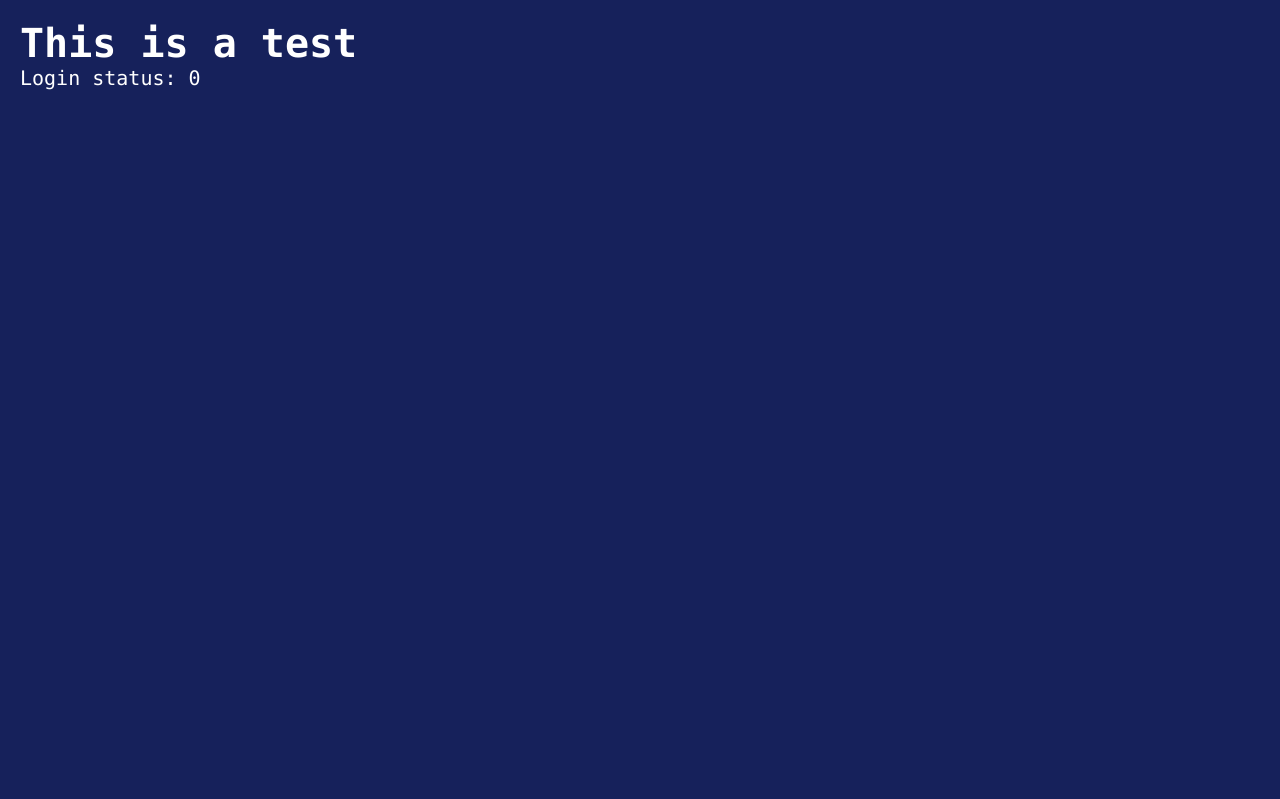
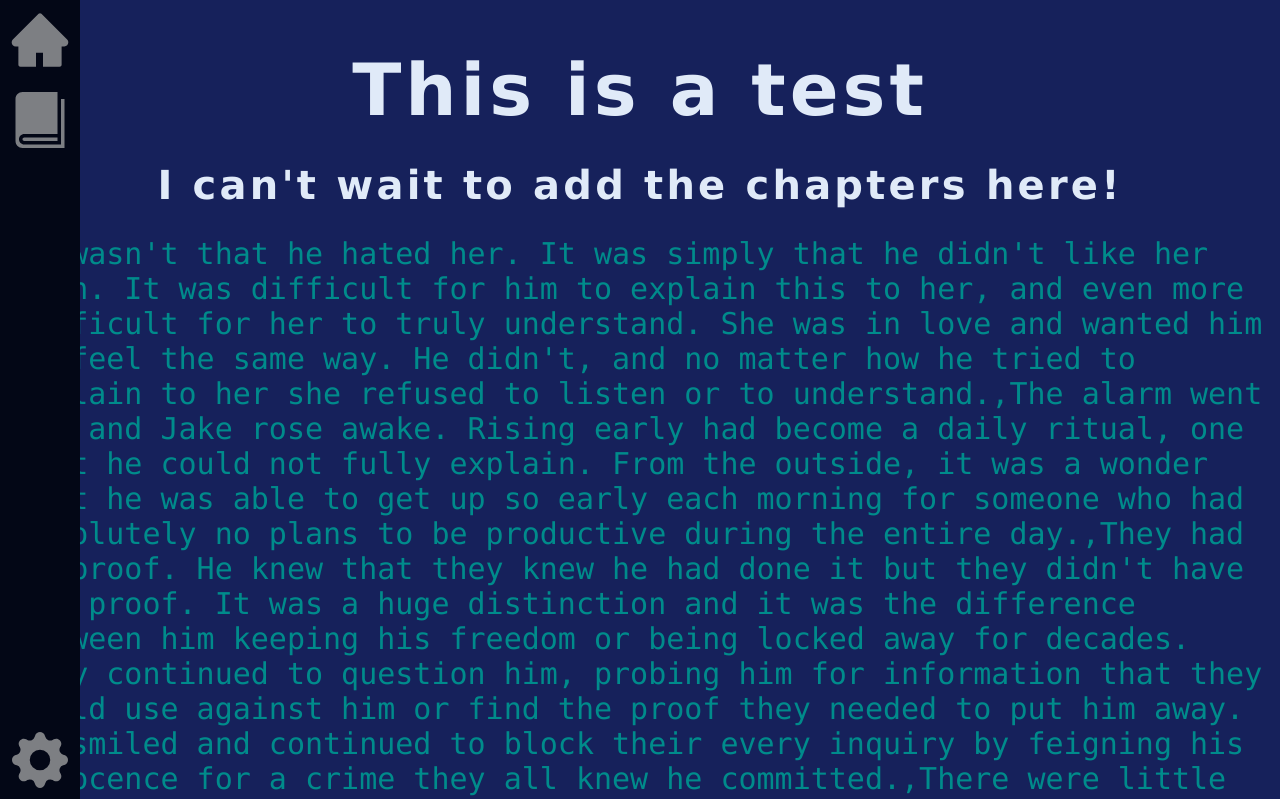
Before and after one commit to SamuelCGP/JSQuest, a React (Create React App) app in the folder client/: page /home in a window 1280 px wide. Shown: the top 799 px of the page. Built offline with nearby package versions, Linux system fonts and the light colour scheme; no server answers.

Commit message:
started a navbar

```diff
--- /dev/null
+++ b/client/src/components/Navbar/Navbar.styles.tsx
@@ -0,0 +1,95 @@
+import ColorPalette from "../../utils/ColorPalette";
+import styled from "styled-components";
+import { Link } from "react-router-dom";
+import { AiFillHome } from "react-icons/ai";
+import { ImBook } from "react-icons/im";
+import { BsGearFill } from "react-icons/bs";
+
+export const NavContainer = styled.nav`
+	background-color: ${ColorPalette.black};
+	position: fixed;
+
+	bottom: 0;
+	width: 100vw;
+	height: 3.5rem;
+
+	@media (min-width: 900px) {
+		top: 0;
+		width: 5rem;
+		height: 100vh;
+	}
+`;
+
+export const NavNav = styled.ul`
+	list-style: none;
+	padding: 0;
+	margin: 0;
+	display: flex;
+	flex-direction: row;
+    height: 100%;
+
+	@media (min-width: 900px) {
+		flex-direction: column;
+		align-items: center;
+	}
+`;
+
+export const NavItem = styled.li`
+	width: 100%;
+`;
+
+export const LastItem = styled(NavItem)`
+	@media (min-width: 900px) {
+		margin-top: auto;
+	}
+`;
+
+export const NavLink = styled(Link)`
+	display: flex;
+	align-items: center;
+	justify-content: center;
+	height: 3.5rem;
+	color: ${ColorPalette.lightCyan};
+	text-decoration: none;
+	filter: grayscale(100%) opacity(0.7);
+	transition: 0.2s;
+
+	&:hover {
+		filter: grayscale(0%) opacity(1);
+	}
+
+	@media (min-width: 900px) {
+		height: 5rem;
+	}
+`;
+
+export const LinkText = styled.span`
+	display: none;
+`;
+
+export const HomeIcon = styled(AiFillHome)`
+	width: 3rem;
+	height: 3rem;
+	@media (min-width: 900px) {
+		width: 4rem;
+		height: 4rem;
+	}
+`;
+
+export const MaterialsIcon = styled(ImBook)`
+	width: 2.5rem;
+	height: 2.5rem;
+	@media (min-width: 900px) {
+		width: 3.5rem;
+		height: 3.5rem;
+	}
+`;
+
+export const ConfigIcon = styled(BsGearFill)`
+	width: 2.5rem;
+	height: 2.5rem;
+	@media (min-width: 900px) {
+		width: 3.5rem;
+		height: 3.5rem;
+	}
+`;
--- /dev/null
+++ b/client/src/components/Navbar/Navbar.tsx
@@ -0,0 +1,30 @@
+import { LinkText, NavContainer, NavItem, LastItem, NavNav, NavLink, HomeIcon, MaterialsIcon, ConfigIcon } from "./Navbar.styles";
+
+function Navbar() {
+    return (
+    <NavContainer>
+        <NavNav>
+            <NavItem>
+                <NavLink to={"/home"}>
+                    <HomeIcon/>
+                    <LinkText>Home</LinkText>
+                </NavLink>
+            </NavItem>
+            <NavItem>
+                <NavLink to={"/home"}>
+                    <MaterialsIcon/>
+                    <LinkText>Materiais</LinkText>
+                </NavLink>
+            </NavItem>
+            <LastItem>
+                <NavLink to={"/home"}>
+                    <ConfigIcon/>
+                    <LinkText>Configurações</LinkText>
+                </NavLink>
+            </LastItem>
+        </NavNav>
+    </NavContainer>
+    );
+}
+
+export default Navbar;
--- a/client/src/globalStyles.tsx
+++ b/client/src/globalStyles.tsx
@@ -2,13 +2,24 @@ import { createGlobalStyle } from "styled-components";
 import ColorPalette from "./utils/ColorPalette";
 
 export const GlobalStyle = createGlobalStyle`
+  :root{
+    font-family: consolas;
+  }
   *{
     box-sizing: border-box;
     margin: 0;
     padding: 0;
-    font-family: consolas;
   }
   body{
     background-color: ${ColorPalette.darkBlue};
   }
+  ::-webkit-scrollbar{
+    width: 1.5em;
+  }
+  ::-webkit-scrollbar-track-piece{
+    background: ${ColorPalette.blue}
+  }
+  ::-webkit-scrollbar-thumb{
+    background: ${ColorPalette.navyBlue}
+  }
 `;
--- /dev/null
+++ b/client/src/pages/Home/Home.styles.tsx
@@ -0,0 +1,10 @@
+import ColorPalette from "../../utils/ColorPalette";
+import styled from "styled-components";
+import { Container } from "../../components/Global";
+
+export const MainContainer = styled(Container)`
+    @media (min-width: 900px) {
+        //margin-left: 5rem;
+        padding: 1rem;
+    }
+`;
--- a/client/src/pages/Home/Home.tsx
+++ b/client/src/pages/Home/Home.tsx
@@ -1,17 +1,21 @@
-import React from 'react';
-import * as User from '../../api/user'
+import { MainContainer } from "./Home.styles";
+import { Container, MainHeading, Heading } from "../../components/Global";
+import Navbar from "../../components/Navbar/Navbar";
+import { Lorem } from "../../utils/Lorem";
 
 function Home() {
-    const [responseLogin, setResponseLogin] = React.useState();
-
-    User.login('test', 'test').then(response => setResponseLogin(response));
-
-    return (
-        <div style={ {color: 'white', fontSize: '20px', padding: '20px'} }>
-            <h1>This is a test</h1>
-            <p>Login status: {responseLogin}</p>
-        </div>
-    );
+	return (
+        <>
+        <Navbar/>
+		<MainContainer>
+			<MainHeading>This is a test</MainHeading>
+			<Heading>I can't wait to add the chapters here!</Heading>
+			<p style={{ color: "darkcyan", marginTop: "30px", fontSize: '30px' }}>
+				{`${ Lorem }`}
+			</p>
+		</MainContainer>
+        </>
+	);
 }
 
 export default Home;
--- a/client/src/utils/ColorPalette.tsx
+++ b/client/src/utils/ColorPalette.tsx
@@ -8,7 +8,8 @@ interface ColorPaletteObject{
     blueWhite: Color,
     blueGray: Color,
     white: Color,
-    orange: Color
+    orange: Color,
+    black: Color
 }
 
 const ColorPalette: ColorPaletteObject = {
@@ -19,7 +20,8 @@ const ColorPalette: ColorPaletteObject = {
     blueWhite: "#a3a9f5",
     blueGray: "#787ca9",
     white: "#e0eaf8",
-    orange: "#f25929"
+    orange: "#f25929",
+    black: "#030716"
 }
 
 export default ColorPalette;
--- /dev/null
+++ b/client/src/utils/Lorem.tsx
@@ -0,0 +1,12 @@
+export const Lorem = [
+"It wasn't that he hated her. It was simply that he didn't like her much. It was difficult for him to explain this to her, and even more difficult for her to truly understand. She was in love and wanted him to feel the same way. He didn't, and no matter how he tried to explain to her she refused to listen or to understand.",
+"The alarm went off and Jake rose awake. Rising early had become a daily ritual, one that he could not fully explain. From the outside, it was a wonder that he was able to get up so early each morning for someone who had absolutely no plans to be productive during the entire day.",
+"They had no proof. He knew that they knew he had done it but they didn't have any proof. It was a huge distinction and it was the difference between him keeping his freedom or being locked away for decades. They continued to question him, probing him for information that they could use against him or find the proof they needed to put him away. He smiled and continued to block their every inquiry by feigning his innocence for a crime they all knew he committed.",
+"There were little things that she simply could not stand. The sound of someone tapping their nails on the table. A person chewing with their mouth open. Another human imposing themselves into her space. She couldn't stand any of these things, but none of them compared to the number one thing she couldn't stand which topped all of them combined.",
+"He collected the plastic trash on a daily basis. It never seemed to end. Even if he cleaned the entire beach, more plastic would cover it the next day after the tide had come in. Although it was a futile effort that would never be done, he continued to pick up the trash each day.",
+"It had been a simple realization that had changed Debra's life perspective. It was really so simple that she was embarrassed that she had lived the previous five years with the way she measured her worth. Now that she saw what she had been doing, she could see how sad it was. That made her all the more relieved she had made the change. The number of hearts her Instagram posts received wasn't any longer the indication of her own self-worth.",
+"Peter always saw the world in black and white. There were two choices for every situation and you had to choose one of them. It was therefore terribly uncomfortable for him to spend time with Ashley. She saw the world in shades of gray with hundreds of choices to choose from in every situation.",
+"Debbie knew she was being selfish and unreasonable. She understood why the others in the room were angry and frustrated with her and the way she was acting. In her eyes, it didn't really matter how they felt because she simply didn't care.",
+"She considered the birds to be her friends. She'd put out food for them each morning and then she'd watch as they came to the feeders to gorge themselves for the day. She wondered what they would do if something ever happened to her. Would they miss the meals she provided if she failed to put out the food one morning?",
+"Her mom had warned her. She had been warned time and again, but she had refused to believe her. She had done everything right and she knew she would be rewarded for doing so with the promotion. So when the promotion was given to her main rival, it not only stung, it threw her belief system into disarray. It was her first big lesson in life, but not the last."
+]
```
